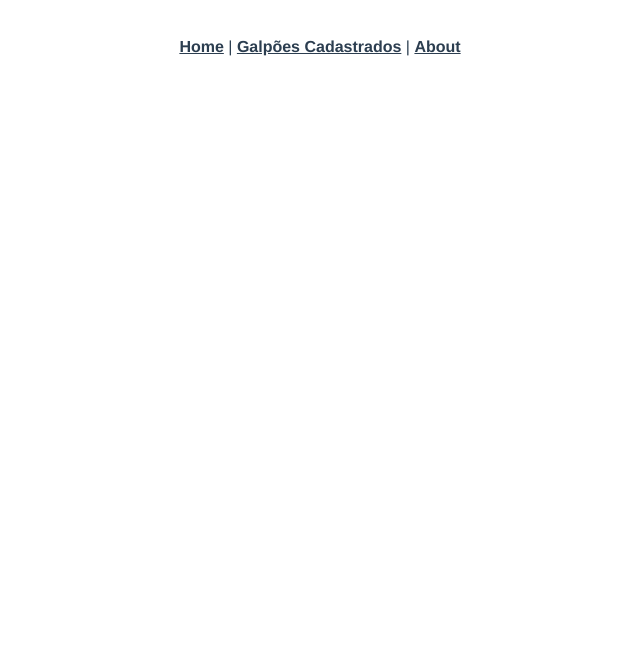
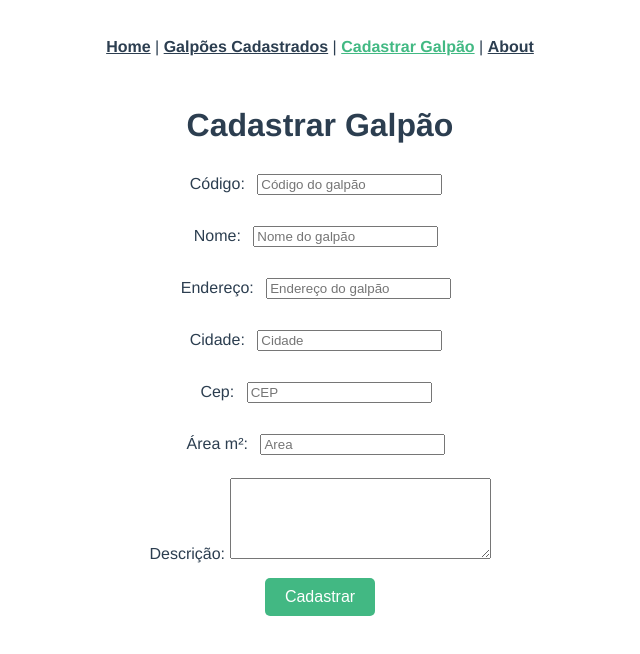
Before and after one commit to marina-barbosa/vue-warehouse, a Vue app: page /warehouse/new in a window 1280 px wide. Shown: the top 654 px of the page, without its empty margins (320-960 px from the left). Built offline with nearby package versions, Linux system fonts and the light colour scheme; what vue-resource would draw is missing.

Commit message:
cria form cadastro de galpao, rota post

```diff
--- a/src/components/Menu.vue
+++ b/src/components/Menu.vue
@@ -3,6 +3,7 @@
     <nav>
       <router-link to="/">Home</router-link> |
       <router-link to="/warehouses">Galpões Cadastrados</router-link> |
+      <router-link to="/warehouse/new">Cadastrar Galpão</router-link> |
       <router-link to="/about">About</router-link>
     </nav>
   </div>
--- a/src/router/index.js
+++ b/src/router/index.js
@@ -2,6 +2,7 @@ import Vue from 'vue';
 import VueRouter from 'vue-router';
 import HomeView from '../views/HomeView.vue';
 import WarehouseIndex from '../views/WarehouseIndex.vue';
+import WarehouseNew from '../views/WarehouseNew.vue';
 
 Vue.use(VueRouter);
 
@@ -20,6 +21,11 @@ const routes = [
     path: '/warehouses',
     name: 'warehouses',
     component: WarehouseIndex
+  },
+  {
+    path: '/warehouse/new',
+    name: 'new',
+    component: WarehouseNew
   }
 ];
 
--- /dev/null
+++ b/src/views/WarehouseNew.vue
@@ -0,0 +1,115 @@
+<template>
+  <div>
+    <h1>Cadastrar Galpão</h1>
+
+    <div class="container">
+      <div>{{ msg }}</div>
+      <form v-on:submit.prevent>
+        <div class="form">
+          <label for="code">Código: </label>
+          <input
+            type="text"
+            id="code"
+            v-model="form.code"
+            placeholder="Código do galpão"
+          />
+        </div>
+        <div class="form">
+          <label for="name">Nome: </label>
+          <input
+            type="text"
+            id="name"
+            v-model="form.name"
+            placeholder="Nome do galpão"
+          />
+        </div>
+        <div class="form">
+          <label for="address">Endereço: </label>
+          <input
+            type="text"
+            id="address"
+            v-model="form.address"
+            placeholder="Endereço do galpão"
+          />
+        </div>
+        <div class="form">
+          <label for="city">Cidade: </label>
+          <input
+            type="text"
+            id="city"
+            v-model="form.city"
+            placeholder="Cidade"
+          />
+        </div>
+        <div class="form">
+          <label for="cep">Cep: </label>
+          <input type="text" id="cep" v-model="form.cep" placeholder="CEP" />
+        </div>
+        <div class="form">
+          <label for="area">Área m²: </label>
+          <input
+            type="number"
+            id="area"
+            v-model="form.area"
+            placeholder="Area"
+          />
+        </div>
+        <div class="form">
+          <label for="description">Descrição: </label>
+          <textarea
+            id="description"
+            cols="30"
+            rows="5"
+            v-model="form.description"
+          />
+        </div>
+        <div class="form">
+          <button v-on:click="postWarehouse()">Cadastrar</button>
+        </div>
+      </form>
+    </div>
+  </div>
+</template>
+
+<script>
+export default {
+  name: "WarehouseNew",
+  data() {
+    return {
+      msg: null,
+      form: {
+        code: null,
+        name: null,
+        address: null,
+        city: null,
+        cep: null,
+        area: null,
+        description: null,
+      },
+    };
+  },
+  methods: {
+    async postWarehouse() {
+      try {
+        await this.$http.post(
+          "http://localhost:3000/api/v1/warehouses",
+          this.form
+        );
+        this.msg = "Galpão cadastrado com sucesso!";
+      } catch (err) {
+        this.msg = "Erro ao cadastrar o galpão!";
+        console.error(err);
+      }
+    },
+  },
+};
+</script>
+
+<style scoped>
+.form {
+  margin-bottom: 15px;
+}
+.form input {
+  margin: 8px;
+}
+</style>
```
